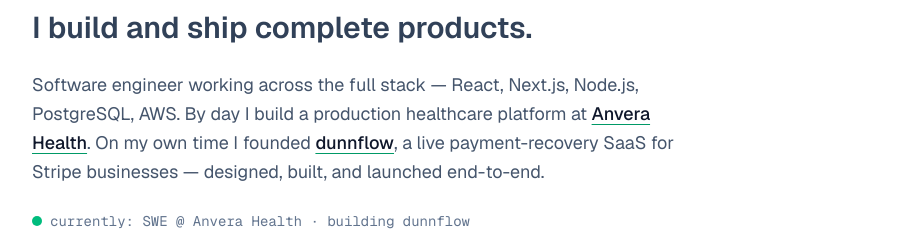
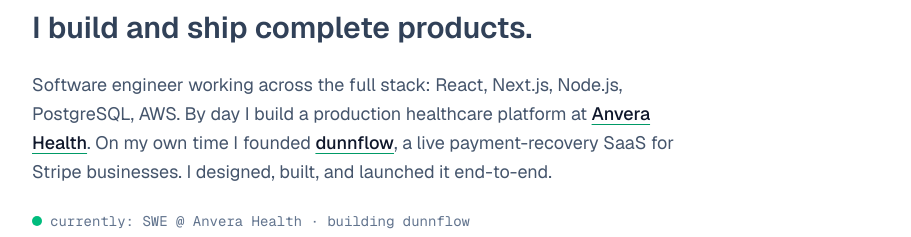
Before and after one commit to Harishik-ram/harishik.com, a Next.js app: page / in a window 1280 px wide. Shown: the part 306-543 px from the top of the page, without its empty margins (184-1095 px from the left). Built offline with nearby package versions, Linux system fonts and the light colour scheme.

Commit message:
Hero text: remove em-dashes

```diff
--- a/app/page.tsx
+++ b/app/page.tsx
@@ -130,7 +130,7 @@
             I build and ship complete products.
           </p>
           <p className="mt-6 max-w-2xl text-lg leading-relaxed text-slate-600 dark:text-slate-400">
-            Software engineer working across the full stack — React, Next.js,
+            Software engineer working across the full stack: React, Next.js,
             Node.js, PostgreSQL, AWS. By day I build a production healthcare
             platform at{" "}
             <a href="https://anvera.health/" target="_blank" rel="noreferrer" className="font-medium text-slate-900 underline decoration-emerald-600 underline-offset-4 dark:text-white dark:decoration-emerald-400">
@@ -140,8 +140,8 @@
             <a href="https://dunnflow.com" target="_blank" rel="noreferrer" className="font-medium text-slate-900 underline decoration-emerald-600 underline-offset-4 dark:text-white dark:decoration-emerald-400">
               dunnflow
             </a>
-            , a live payment-recovery SaaS for Stripe businesses — designed,
-            built, and launched end-to-end.
+            , a live payment-recovery SaaS for Stripe businesses. I designed,
+            built, and launched it end-to-end.
           </p>
           <p className="mt-6 flex items-center gap-2 font-mono text-sm text-slate-500 dark:text-slate-400">
             <span className="inline-flex h-2.5 w-2.5 rounded-full bg-emerald-500" />
```
